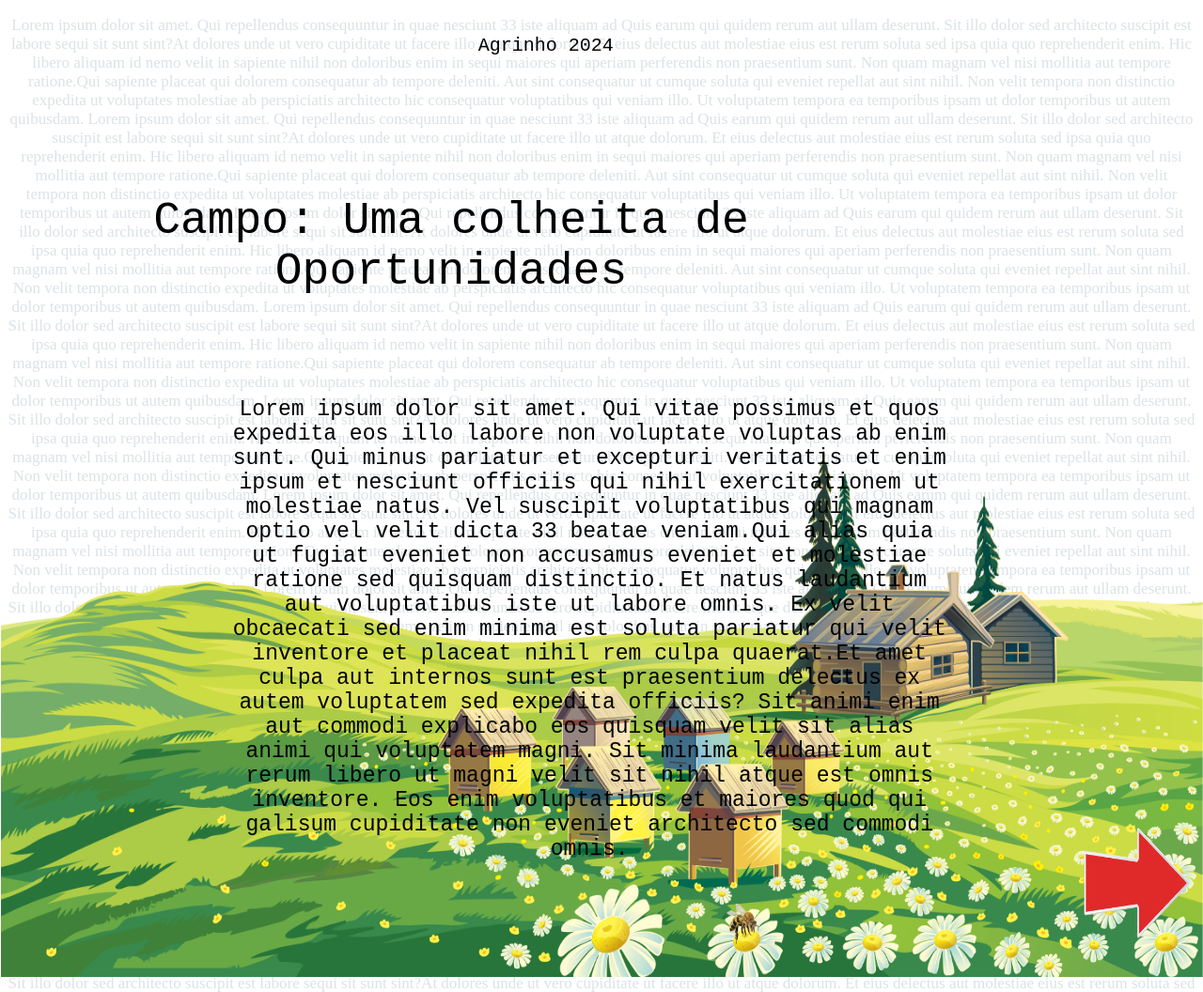
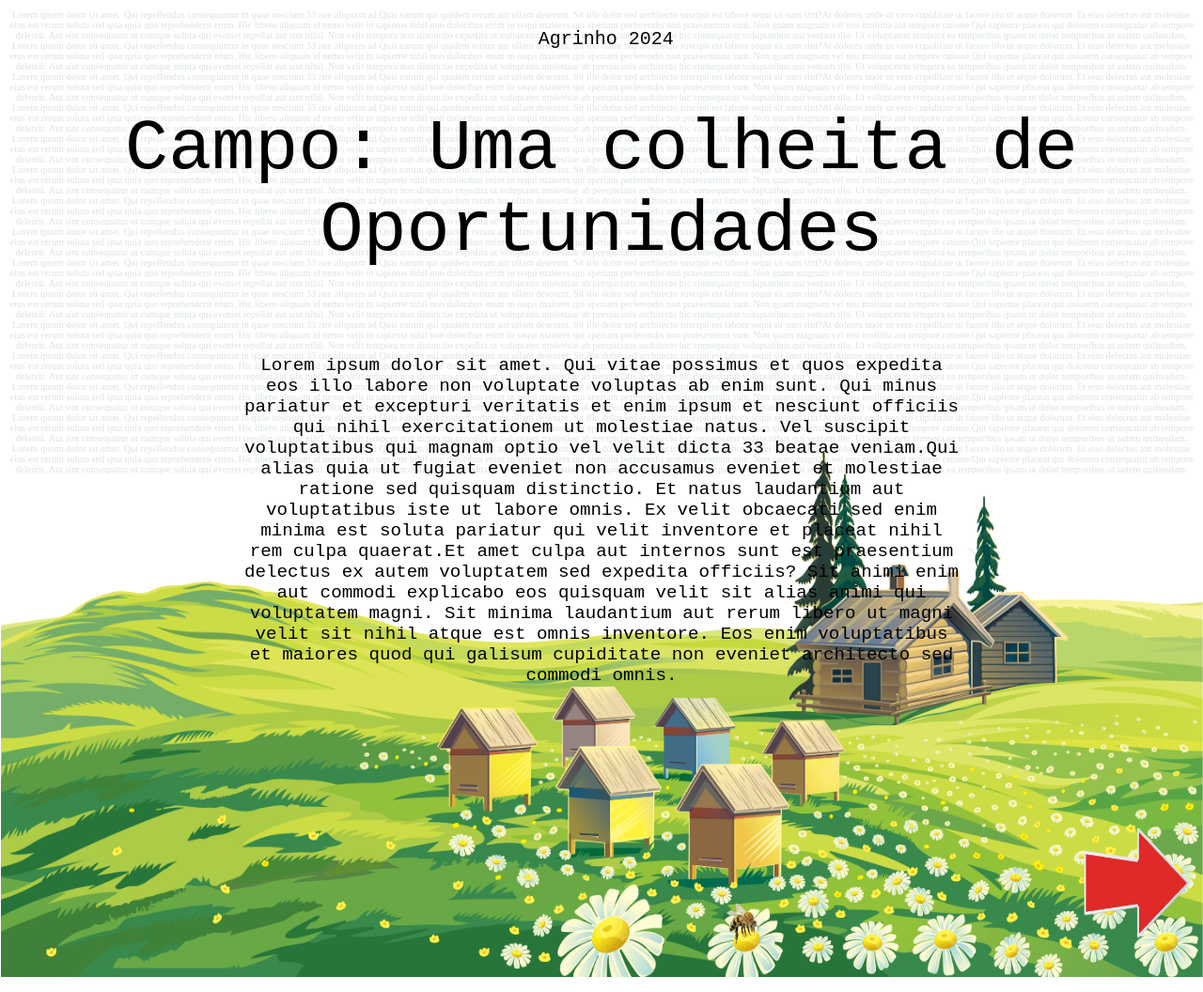
Before and after one commit to Matheus-Hideki/AGRINHO2, a plain HTML site: page index.html in a window 1280 px wide. Shown: the top 1056 px of the page at 94% size. Drawn offline with Linux system fonts and the light colour scheme.

Commit message:
IMPERIO PORKY

```diff
--- a/index.html
+++ b/index.html
@@ -7,10 +7,10 @@
     <link rel="stylesheet" href="style.css">
     <script src="script.js"></script>
   </head>
-  <body>
+  <body onload="autoIndent()">
     <p class="body1">Agrinho 2024</p>
     <div id = "0">
-      <p class="Fonte-Título" style="position: absolute; top: 20%;">Campo: Uma colheita de Oportunidades</p>
+      <p class="Fonte-Título" style="position: absolute;">Campo: Uma colheita de Oportunidades</p>
       <img src="plano.png" class="plano"></img>
       <img src="proceed.png" style="position: absolute;width: 9%;height: 15%;left: 90%;top: 110%;" onclick="Proceed()"></img>
 
--- a/script.js
+++ b/script.js
@@ -3,6 +3,9 @@ var stage0 = 0;
 function Proceed()
 {
     let element1 = document.getElementById("0");
-    element1.setAttribute("hidden", "hidden");
+    element1.style.animationName = "page_flip";
+    element1.style.animationDuration = "3s";
+    element1.style.animationPlayState = "initial";
+    //element1.setAttribute("hidden", "hidden");
     //element3.removeAttribute("hidden");
 }
--- a/style.css
+++ b/style.css
@@ -6,9 +6,9 @@
 {
     font-family:'Courier New', Courier, monospace;
     position: absolute;
-    font-size: 300%;
-    top: 32%;
-    right: 25%;
+    font-size:6vw;
+    top: 3vw;
+    right: 0vw;
 }
 img
 {
@@ -28,26 +28,26 @@ body{
 }
 .body1{
   font-family :'Courier New', Courier, monospace;
-  max-width: 30%;
+  max-width: 30vw;
   font-size: 20px;
   position: absolute;
-  right: 49%;
+  right: 44vw;
 }
 
 .body2{
     font-family :'Courier New', Courier, monospace;
-    max-width: 60%;
-    font-size: 23px;
+    max-width: 60vw;
+    font-size: 1.5vw;
     position: absolute;
-    right: 21%;
-    top: 50%;
+    right: 20vw;
+    top: 28vw;
   }
 
 
 
 .body_style1{
-max-width: 100%;
-font-size: 17px;
+max-width: 130vw;
+font-size: 0.8vw;
 color: rgb(220, 226, 231);
 -webkit-user-select: none;
 -khtml-user-select: none;
@@ -76,3 +76,8 @@ animation-duration: 3s;
     from {top: 70%;}
     to {top: 60%;}
   }
+  @keyframes page_flip
+  {
+    from {width: 100;}
+    to {width: 0%;}
+  }
```
